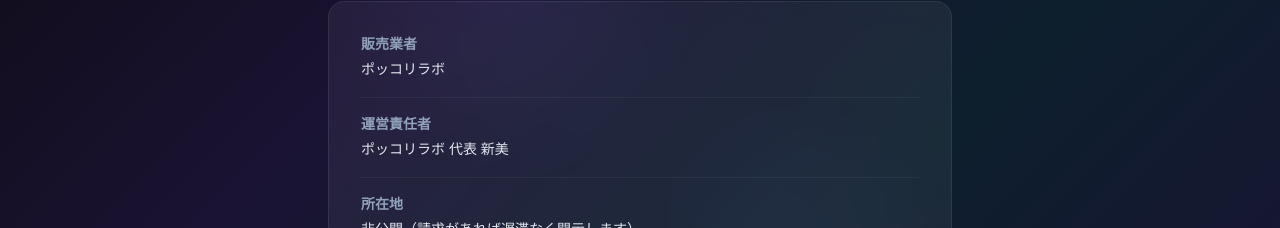
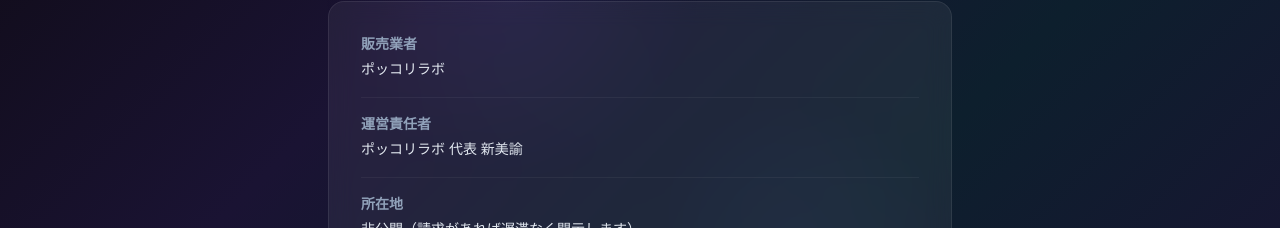
Before and after one commit to pokkori/shukatsu-ai, a Next.js app: page /legal in a window 1280 px wide. Shown: the part 196-424 px from the top of the page. Built offline with nearby package versions, Linux system fonts and the light colour scheme; no server answers.

Commit message:
fix: 特商法 運営責任者名をフルネームに修正（新美→新美諭）

```diff
--- a/app/legal/page.tsx
+++ b/app/legal/page.tsx
@@ -2,7 +2,7 @@
 
 const ITEMS = [
   { label: "販売業者", value: "ポッコリラボ" },
-  { label: "運営責任者", value: "ポッコリラボ 代表 新美" },
+  { label: "運営責任者", value: "ポッコリラボ 代表 新美諭" },
   { label: "所在地", value: "非公開（請求があれば遅滞なく開示します）" },
   { label: "電話番号", value: "請求があれば遅滞なく開示します" },
   { label: "お問い合わせ", value: "X(Twitter) @levona_design へのDM" },
```
